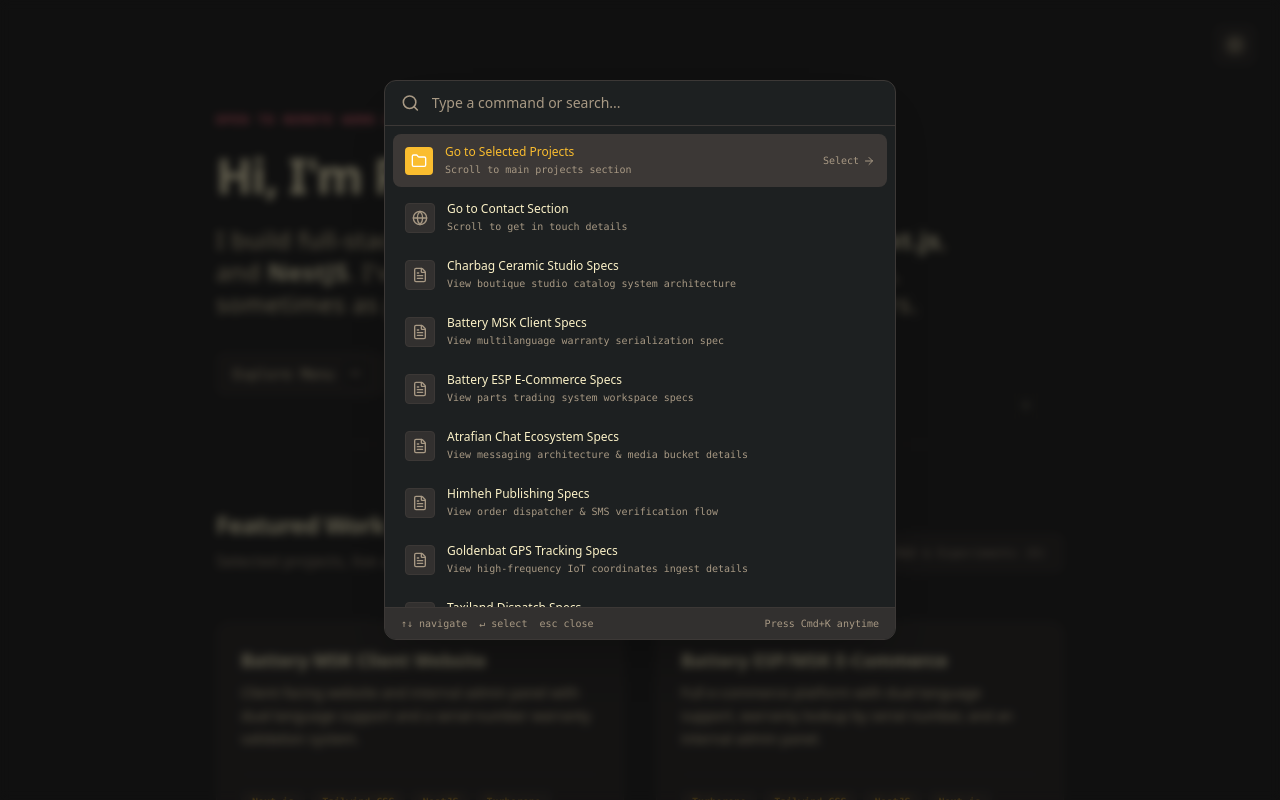
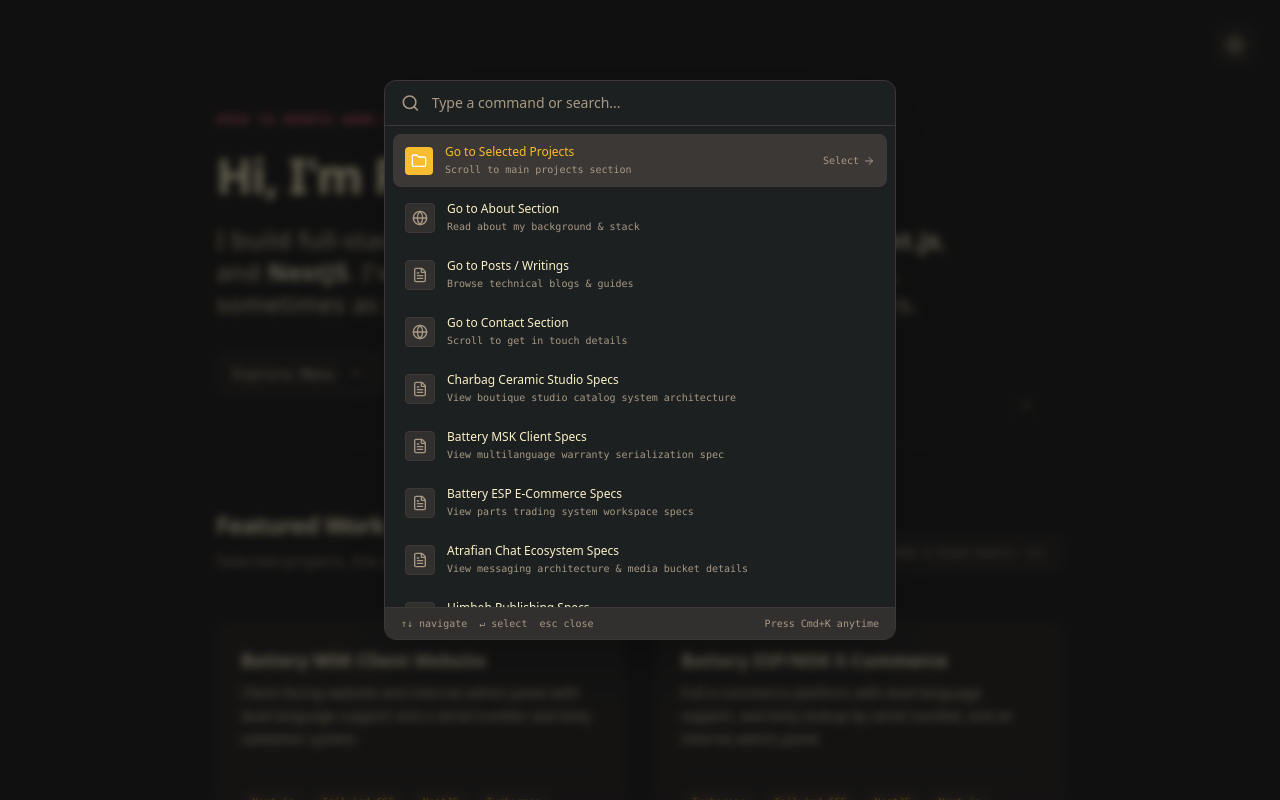
Before and after one commit to parsany/c, a Next.js app: page / in a window 1280 px wide. Both pictures are taken after a click on the button "Open command menu". Shown: the top 800 px of the page. Built offline with nearby package versions, Linux system fonts and the light colour scheme.

Commit message:
commandline fix

```diff
--- a/components/CommandMenu.tsx
+++ b/components/CommandMenu.tsx
@@ -1,5 +1,6 @@
 import React, { useState, useEffect, useRef } from "react";
 import { useRouter } from "next/router";
+import Link from "next/link";
 import { motion, AnimatePresence } from "framer-motion";
 import { Search, Folder, Zap, Globe, FileText, ArrowRight } from "lucide-react";
 
@@ -15,6 +16,7 @@ interface CommandItem {
   category: "navigation" | "projects" | "actions";
   icon: React.ReactNode;
   action: () => void;
+  href?: string;
 }
 
 export default function CommandMenu({ isOpen, onClose }: CommandMenuProps) {
@@ -31,10 +33,44 @@ export default function CommandMenu({ isOpen, onClose }: CommandMenuProps) {
       subtitle: "Scroll to main projects section",
       category: "navigation",
       icon: <Folder className="h-4 w-4" />,
+      href: "/#projects",
       action: () => {
         onClose();
         const el = document.getElementById("projects");
-        if (el) el.scrollIntoView({ behavior: "smooth" });
+        if (el) {
+          el.scrollIntoView({ behavior: "smooth" });
+        } else {
+          router.push("/#projects");
+        }
+      },
+    },
+    {
+      id: "nav-about",
+      title: "Go to About Section",
+      subtitle: "Read about my background & stack",
+      category: "navigation",
+      icon: <Globe className="h-4 w-4" />,
+      href: "/#about-section",
+      action: () => {
+        onClose();
+        const el = document.getElementById("about-section");
+        if (el) {
+          el.scrollIntoView({ behavior: "smooth" });
+        } else {
+          router.push("/#about-section");
+        }
+      },
+    },
+    {
+      id: "nav-posts",
+      title: "Go to Posts / Writings",
+      subtitle: "Browse technical blogs & guides",
+      category: "navigation",
+      icon: <FileText className="h-4 w-4" />,
+      href: "/posts",
+      action: () => {
+        onClose();
+        router.push("/posts");
       },
     },
     {
@@ -43,10 +79,15 @@ export default function CommandMenu({ isOpen, onClose }: CommandMenuProps) {
       subtitle: "Scroll to get in touch details",
       category: "navigation",
       icon: <Globe className="h-4 w-4" />,
+      href: "/#contact",
       action: () => {
         onClose();
         const el = document.getElementById("contact");
-        if (el) el.scrollIntoView({ behavior: "smooth" });
+        if (el) {
+          el.scrollIntoView({ behavior: "smooth" });
+        } else {
+          router.push("/#contact");
+        }
       },
     },
     {
@@ -55,6 +96,7 @@ export default function CommandMenu({ isOpen, onClose }: CommandMenuProps) {
       subtitle: "View boutique studio catalog system architecture",
       category: "projects",
       icon: <FileText className="h-4 w-4" />,
+      href: "/projects/charbag",
       action: () => {
         onClose();
         router.push("/projects/charbag");
@@ -66,6 +108,7 @@ export default function CommandMenu({ isOpen, onClose }: CommandMenuProps) {
       subtitle: "View multilanguage warranty serialization spec",
       category: "projects",
       icon: <FileText className="h-4 w-4" />,
+      href: "/projects/msk",
       action: () => {
         onClose();
         router.push("/projects/msk");
@@ -77,6 +120,7 @@ export default function CommandMenu({ isOpen, onClose }: CommandMenuProps) {
       subtitle: "View parts trading system workspace specs",
       category: "projects",
       icon: <FileText className="h-4 w-4" />,
+      href: "/projects/esp",
       action: () => {
         onClose();
         router.push("/projects/esp");
@@ -88,6 +132,7 @@ export default function CommandMenu({ isOpen, onClose }: CommandMenuProps) {
       subtitle: "View messaging architecture & media bucket details",
       category: "projects",
       icon: <FileText className="h-4 w-4" />,
+      href: "/projects/atrafian",
       action: () => {
         onClose();
         router.push("/projects/atrafian");
@@ -99,6 +144,7 @@ export default function CommandMenu({ isOpen, onClose }: CommandMenuProps) {
       subtitle: "View order dispatcher & SMS verification flow",
       category: "projects",
       icon: <FileText className="h-4 w-4" />,
+      href: "/projects/himheh",
       action: () => {
         onClose();
         router.push("/projects/himheh");
@@ -110,6 +156,7 @@ export default function CommandMenu({ isOpen, onClose }: CommandMenuProps) {
       subtitle: "View high-frequency IoT coordinates ingest details",
       category: "projects",
       icon: <FileText className="h-4 w-4" />,
+      href: "/projects/goldenbat",
       action: () => {
         onClose();
         router.push("/projects/goldenbat");
@@ -121,6 +168,7 @@ export default function CommandMenu({ isOpen, onClose }: CommandMenuProps) {
       subtitle: "View passenger & driver location cache architecture",
       category: "projects",
       icon: <FileText className="h-4 w-4" />,
+      href: "/projects/taxiland",
       action: () => {
         onClose();
         router.push("/projects/taxiland");
@@ -132,6 +180,7 @@ export default function CommandMenu({ isOpen, onClose }: CommandMenuProps) {
       subtitle: "View gold trading Rest API and ledger specs",
       category: "projects",
       icon: <FileText className="h-4 w-4" />,
+      href: "/projects/alzahra",
       action: () => {
         onClose();
         router.push("/projects/alzahra");
@@ -143,6 +192,7 @@ export default function CommandMenu({ isOpen, onClose }: CommandMenuProps) {
       subtitle: "Open GitHub repository for CNN cat emotion ML model",
       category: "projects",
       icon: <Globe className="h-4 w-4" />,
+      href: "https://github.com/parsany/CatRecognition",
       action: () => {
         onClose();
         window.open("https://github.com/parsany/CatRecognition", "_blank");
@@ -154,6 +204,7 @@ export default function CommandMenu({ isOpen, onClose }: CommandMenuProps) {
       subtitle: "Open GitHub repository for space invaders game on life grids",
       category: "projects",
       icon: <Globe className="h-4 w-4" />,
+      href: "https://github.com/parsany/Conway-game-of-life-invaders",
       action: () => {
         onClose();
         window.open("https://github.com/parsany/Conway-game-of-life-invaders", "_blank");
@@ -165,6 +216,7 @@ export default function CommandMenu({ isOpen, onClose }: CommandMenuProps) {
       subtitle: "Open GitHub repository for neural network feedback control weights",
       category: "projects",
       icon: <Globe className="h-4 w-4" />,
+      href: "https://github.com/parsany/PID_NN",
       action: () => {
         onClose();
         window.open("https://github.com/parsany/PID_NN", "_blank");
@@ -176,6 +228,7 @@ export default function CommandMenu({ isOpen, onClose }: CommandMenuProps) {
       subtitle: "Open GitHub repository for PySide/QT e-book library layout manager",
       category: "projects",
       icon: <Globe className="h-4 w-4" />,
+      href: "https://github.com/parsany/PyLibrary-QT",
       action: () => {
         onClose();
         window.open("https://github.com/parsany/PyLibrary-QT", "_blank");
@@ -187,6 +240,7 @@ export default function CommandMenu({ isOpen, onClose }: CommandMenuProps) {
       subtitle: "Open GitHub repository for mineral VAE autoencoders",
       category: "projects",
       icon: <Globe className="h-4 w-4" />,
+      href: "https://github.com/parsany/anomaly-VAE",
       action: () => {
         onClose();
         window.open("https://github.com/parsany/anomaly-VAE", "_blank");
@@ -198,6 +252,7 @@ export default function CommandMenu({ isOpen, onClose }: CommandMenuProps) {
       subtitle: "Open GitHub repository for custom syntax parsing tree interpreter",
       category: "projects",
       icon: <Globe className="h-4 w-4" />,
+      href: "https://github.com/parsany/InterpreterFlexBison",
       action: () => {
         onClose();
         window.open("https://github.com/parsany/InterpreterFlexBison", "_blank");
@@ -220,6 +275,7 @@ export default function CommandMenu({ isOpen, onClose }: CommandMenuProps) {
       subtitle: "Open CV PDF file",
       category: "actions",
       icon: <FileText className="h-4 w-4" />,
+      href: "/resume.pdf",
       action: () => {
         onClose();
         window.open("/resume.pdf", "_blank");
@@ -231,6 +287,7 @@ export default function CommandMenu({ isOpen, onClose }: CommandMenuProps) {
       subtitle: "github.com/parsany",
       category: "actions",
       icon: <Globe className="h-4 w-4" />,
+      href: "https://github.com/parsany",
       action: () => {
         onClose();
         window.open("https://github.com/parsany", "_blank");
@@ -242,6 +299,7 @@ export default function CommandMenu({ isOpen, onClose }: CommandMenuProps) {
       subtitle: "linkedin.com/in/parsany",
       category: "actions",
       icon: <Globe className="h-4 w-4" />,
+      href: "https://www.linkedin.com/in/parsany/",
       action: () => {
         onClose();
         window.open("https://www.linkedin.com/in/parsany/", "_blank");
@@ -360,29 +418,36 @@ export default function CommandMenu({ isOpen, onClose }: CommandMenuProps) {
               {filteredCommands.length > 0 ? (
                 filteredCommands.map((cmd, idx) => {
                   const isSelected = idx === selectedIndex;
-                  return (
-                    <button
-                      key={cmd.id}
-                      onClick={cmd.action}
-                      onMouseEnter={() => setSelectedIndex(idx)}
-                      className={`w-full flex items-center justify-between px-3 py-2.5 rounded-lg text-left transition-colors focus:outline-none ${isSelected
+                  const itemProps = {
+                    onClick: cmd.action,
+                    onMouseEnter: () => setSelectedIndex(idx),
+                    className: `w-full flex items-center justify-between px-3 py-2.5 rounded-lg text-left transition-colors focus:outline-none ${
+                      isSelected
                         ? "bg-theme-accentLight text-theme-accentText"
                         : "text-theme-muted hover:bg-theme-accentLight/40"
-                        }`}
-                      role="option"
-                      aria-selected={isSelected}
-                    >
+                    }`,
+                    role: "option",
+                    "aria-selected": isSelected,
+                  };
+
+                  const itemContent = (
+                    <>
                       <div className="flex items-center space-x-3">
                         <div
-                          className={`p-1.5 rounded ${isSelected
-                            ? "bg-theme-accent text-white"
-                            : "bg-theme-btnExploreBg text-theme-muted border border-theme-btnExploreBorder"
-                            }`}
+                          className={`p-1.5 rounded ${
+                            isSelected
+                              ? "bg-theme-accent text-white"
+                              : "bg-theme-btnExploreBg text-theme-muted border border-theme-btnExploreBorder"
+                          }`}
                         >
                           {cmd.icon}
                         </div>
                         <div>
-                          <p className={`text-xs font-medium font-sans ${isSelected ? "text-theme-accentText font-bold" : "text-theme-text"}`}>
+                          <p
+                            className={`text-xs font-medium font-sans ${
+                              isSelected ? "text-theme-accentText font-bold" : "text-theme-text"
+                            }`}
+                          >
                             {cmd.title}
                           </p>
                           <p className="text-[10px] font-mono text-theme-muted mt-0.5">
@@ -397,6 +462,27 @@ export default function CommandMenu({ isOpen, onClose }: CommandMenuProps) {
                           <ArrowRight className="h-3 w-3" />
                         </div>
                       )}
+                    </>
+                  );
+
+                  if (cmd.href) {
+                    const isExternal = cmd.href.startsWith("http") || cmd.href.endsWith(".pdf");
+                    return (
+                      <Link
+                        {...itemProps}
+                        key={cmd.id}
+                        href={cmd.href}
+                        target={isExternal ? "_blank" : undefined}
+                        rel={isExternal ? "noopener noreferrer" : undefined}
+                      >
+                        {itemContent}
+                      </Link>
+                    );
+                  }
+
+                  return (
+                    <button {...itemProps} key={cmd.id}>
+                      {itemContent}
                     </button>
                   );
                 })
--- a/components/IntroSection.tsx
+++ b/components/IntroSection.tsx
@@ -532,7 +532,7 @@ export default function IntroSection({ onOpenCommandMenu }: IntroSectionProps) {
 
       <section
         ref={sectionRef}
-        className="relative pt-12 md:pt-20 pb-8 md:pb-12 border-b border-theme-border overflow-hidden bg-theme-bg"
+        className="relative pt-12 md:pt-20 pb-8 md:pb-12 border-b border-theme-border overflow-hidden"
       >
         <canvas
           ref={canvasRef}
--- a/pages/_app.tsx
+++ b/pages/_app.tsx
@@ -80,7 +80,7 @@ export default function App({ Component, pageProps }: AppProps) {
         <link rel="canonical" href="https://parsany.github.io/c/" />
       </Head>
 
-      <div className="min-h-screen bg-theme-bg text-theme-text antialiased selection:bg-theme-accentLight selection:text-theme-accentText transition-colors duration-200">
+      <div className="min-h-screen text-theme-text antialiased selection:bg-theme-accentLight selection:text-theme-accentText transition-colors duration-200">
         <div className="fixed top-4 right-4 md:top-6 md:right-6 z-50">
           <button
             onClick={toggleTheme}
```
Also changed, not shown: styles/globals.css (+25 -6 lines).
